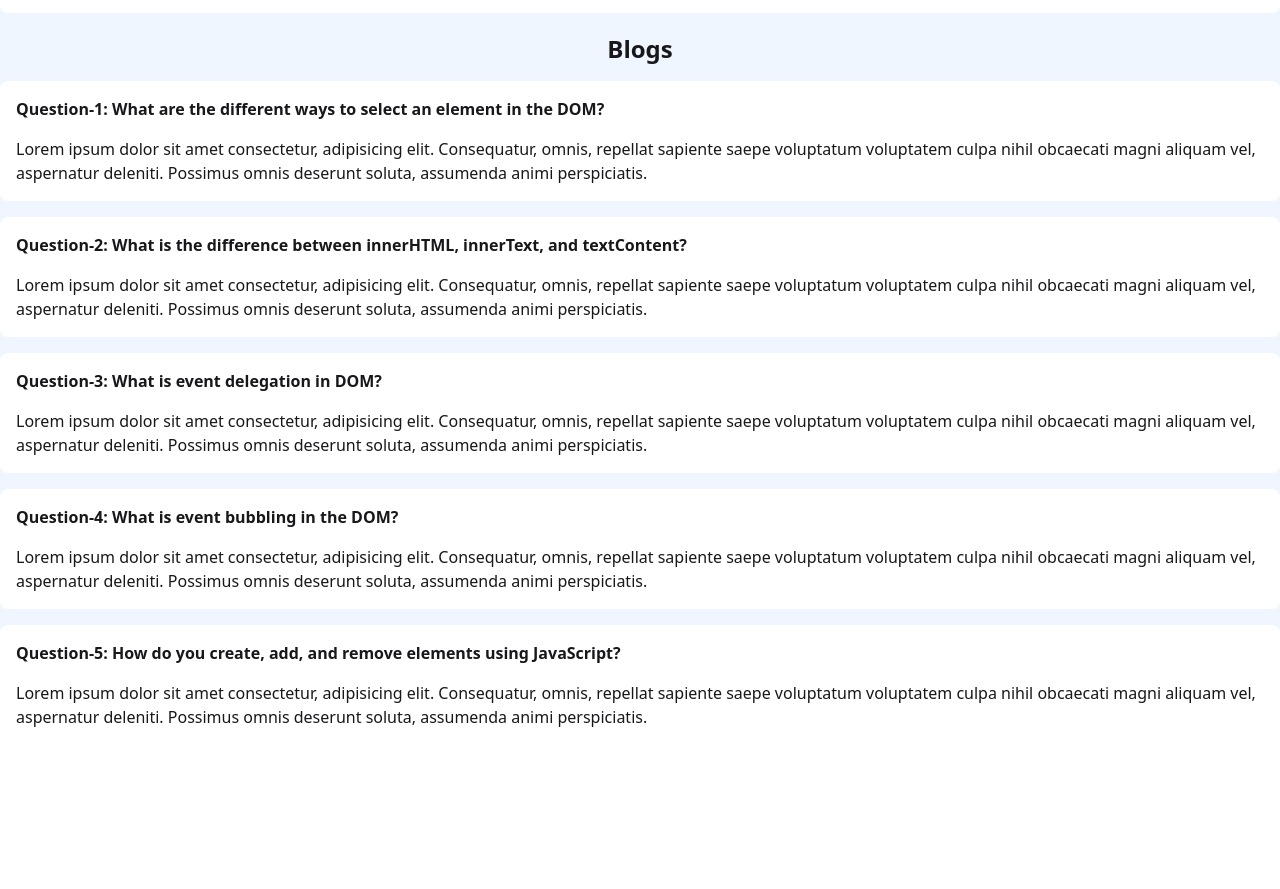
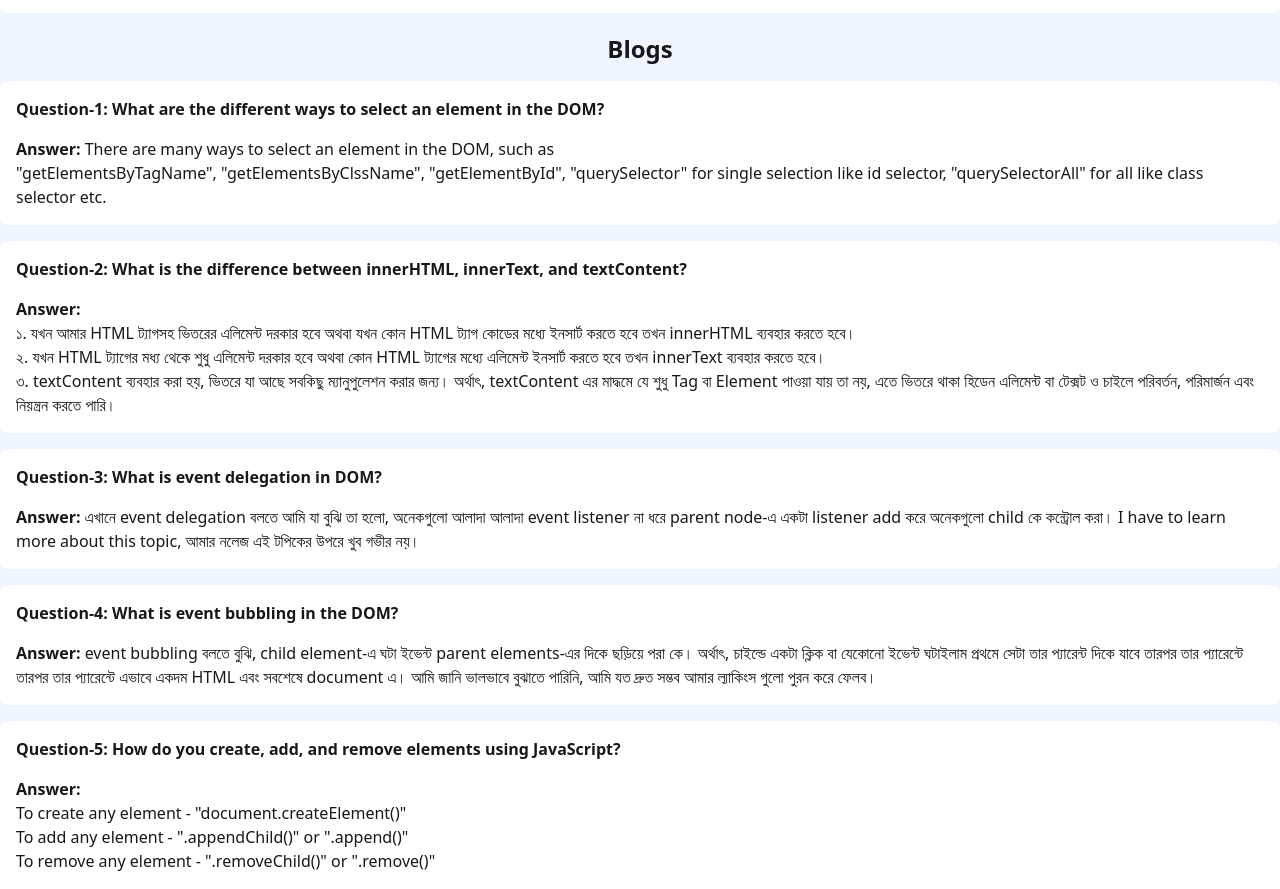
Before and after one commit to sakibab/Assignment-5, a plain HTML site: page index1.html in a window 1280 px wide. Shown: the part 79-968 px from the top of the page. Before the commit the page ends 824 px from the top, so only its background shows below. Drawn offline with nearby package versions, Linux system fonts and the light colour scheme.

Commit message:
everything id done

```diff
--- a/index1.html
+++ b/index1.html
@@ -13,7 +13,7 @@
     <script src="https://kit.fontawesome.com/af85941ed1.js" crossorigin="anonymous"></script>
 
 </head>
-<body class="bg-blue-50 pt-5 h-[100vh]">
+<body class="bg-blue-50 pt-5 h-[110vh]">
     <header>
         <nav class="flex justify-between container mx-auto bg-white mb-5 p-4 rounded-lg">
 
@@ -34,23 +34,28 @@
     <main>
         <div class="container mx-auto bg-white rounded-lg p-4 mb-4">
             <p class="font-bold mb-4">Question-1: What are the different ways to select an element in the DOM?</p>
-            <p>Lorem ipsum dolor sit amet consectetur, adipisicing elit. Consequatur, omnis, repellat sapiente saepe voluptatum voluptatem culpa nihil obcaecati magni aliquam vel, aspernatur deleniti. Possimus omnis deserunt soluta, assumenda animi perspiciatis.</p>
+            <p><span class="font-bold">Answer:</span> There are many ways to select an element in the DOM, such as <br> "getElementsByTagName", "getElementsByClssName", "getElementById", "querySelector" for single selection like id selector, "querySelectorAll" for all like class selector etc.</p>
         </div>
         <div class="container mx-auto bg-white rounded-lg p-4 mb-4">
             <p class="font-bold mb-4">Question-2: What is the difference between innerHTML, innerText, and textContent?</p>
-            <p>Lorem ipsum dolor sit amet consectetur, adipisicing elit. Consequatur, omnis, repellat sapiente saepe voluptatum voluptatem culpa nihil obcaecati magni aliquam vel, aspernatur deleniti. Possimus omnis deserunt soluta, assumenda animi perspiciatis.</p>
+            <p><span class="font-bold">Answer:</span> <br> ১. যখন আমার HTML ট্যাগসহ ভিতরের এলিমেন্ট দরকার হবে অথবা যখন কোন HTML ট্যাগ কোডের মধ্যে ইনসার্ট করতে হবে তখন innerHTML ব্যবহার করতে হবে। <br>
+            ২. যখন HTML ট্যাগের মধ্য থেকে শুধু এলিমেন্ট দরকার হবে অথবা কোন HTML ট্যাগের মধ্যে এলিমেন্ট ইনসার্ট করতে হবে তখন innerText ব্যবহার করতে হবে। <br>
+            ৩. textContent ব্যবহার করা হয়, ভিতরে যা আছে সবকিছু ম্যানুপুলেশন করার জন্য। অর্থাৎ, textContent এর মাদ্ধমে যে শুধু Tag বা Element পাওয়া যায় তা নয়, এতে ভিতরে থাকা হিডেন এলিমেন্ট বা টেক্সট ও চাইলে পরিবর্তন, পরিমার্জন এবং নিয়ন্ত্রন করতে পারি। </p>
         </div>
         <div class="container mx-auto bg-white rounded-lg p-4 mb-4">
             <p class="font-bold mb-4">Question-3: What is event delegation in DOM?</p>
-            <p>Lorem ipsum dolor sit amet consectetur, adipisicing elit. Consequatur, omnis, repellat sapiente saepe voluptatum voluptatem culpa nihil obcaecati magni aliquam vel, aspernatur deleniti. Possimus omnis deserunt soluta, assumenda animi perspiciatis.</p>
+            <p><span class="font-bold">Answer:</span> এখানে event delegation বলতে আমি যা বুঝি তা হলো, অনেকগুলো আলাদা আলাদা event listener না ধরে parent node-এ একটা listener add করে অনেকগুলো child কে কন্ট্রোল করা। I have to learn more about this topic, আমার নলেজ এই টপিকের উপরে খুব গভীর নয়।</p>
         </div>
         <div class="container mx-auto bg-white rounded-lg p-4 mb-4">
             <p class="font-bold mb-4">Question-4: What is event bubbling in the DOM?</p>
-            <p>Lorem ipsum dolor sit amet consectetur, adipisicing elit. Consequatur, omnis, repellat sapiente saepe voluptatum voluptatem culpa nihil obcaecati magni aliquam vel, aspernatur deleniti. Possimus omnis deserunt soluta, assumenda animi perspiciatis.</p>
+            <p><span class="font-bold">Answer:</span> event bubbling বলতে বুঝি, child element-এ ঘটা ইভেন্ট parent elements-এর দিকে ছড়িয়ে পরা কে। অর্থাৎ, চাইল্ডে একটা ক্লিক বা যেকোনো ইভেন্ট ঘটাইলাম প্রথমে সেটা তার প্যারেন্ট দিকে যাবে তারপর তার প্যারেন্টে তারপর তার প্যারেন্টে এভাবে একদম HTML এবং সবশেষে document এ। আমি জানি ভালভাবে বুঝাতে পারিনি, আমি যত দ্রুত সম্ভব আমার ল্যাকিংস গুলো পুরন করে ফেলব।</p>
         </div>
         <div class="container mx-auto bg-white rounded-lg p-4">
             <p class="font-bold mb-4">Question-5: How do you create, add, and remove elements using JavaScript?</p>
-            <p>Lorem ipsum dolor sit amet consectetur, adipisicing elit. Consequatur, omnis, repellat sapiente saepe voluptatum voluptatem culpa nihil obcaecati magni aliquam vel, aspernatur deleniti. Possimus omnis deserunt soluta, assumenda animi perspiciatis.</p>
+            <p><span class="font-bold">Answer:</span><br>
+                To create any element - "document.createElement()" <br>
+                To add any element - ".appendChild()" or ".append()" <br>
+                To remove any element - ".removeChild()" or ".remove()"</p>
         </div>
     </main>
 
--- a/script/script-1.js
+++ b/script/script-1.js
@@ -45,7 +45,7 @@ completeBtn.forEach(function(button){
 let p = document.createElement("p");
 
 let parentComplete = button.closest('.parent-complete').querySelector(".title").innerText;
-p.innerText = `You have completed the ${parentComplete}`
+p.innerText = `You have completed the ${parentComplete} at 03:13 pm`
 history.appendChild(p)
 
 let clearHistory = document.querySelector(".clear-history");
```
